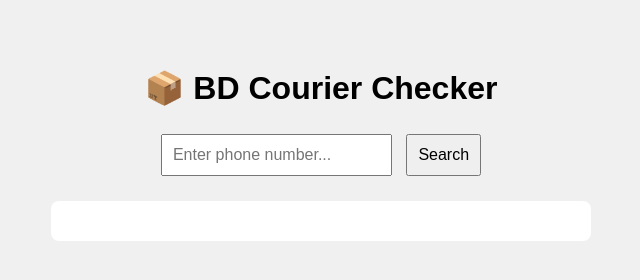
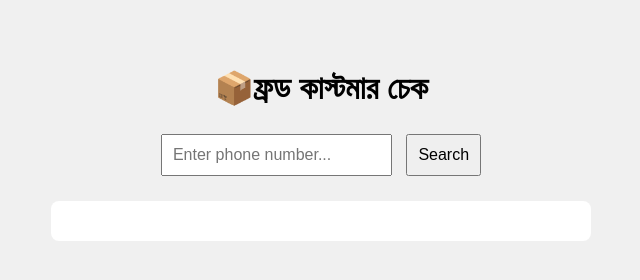
Before and after one commit to zinnurain250/courier, a plain HTML site: page public/index.html in a window 1280 px wide. Shown: the whole page, without its empty margins (319-959 px from the left). Drawn offline with Linux system fonts and the light colour scheme.

Commit message:
Update index.html

```diff
--- a/public/index.html
+++ b/public/index.html
@@ -3,7 +3,7 @@
 <head>
   <meta charset="UTF-8" />
   <meta name="viewport" content="width=device-width, initial-scale=1.0" />
-  <title>BD Courier Checker</title>
+  <title>ফ্রড কাস্টমার চেক</title>
   <style>
     body {
       font-family: sans-serif;
@@ -37,7 +37,7 @@
   </style>
 </head>
 <body>
-  <h1>📦 BD Courier Checker</h1>
+  <h1>📦ফ্রড কাস্টমার চেক</h1>
   <input type="text" id="phone" placeholder="Enter phone number..." />
   <button onclick="checkCourier()">Search</button>
   <div class="result" id="result"></div>
```
